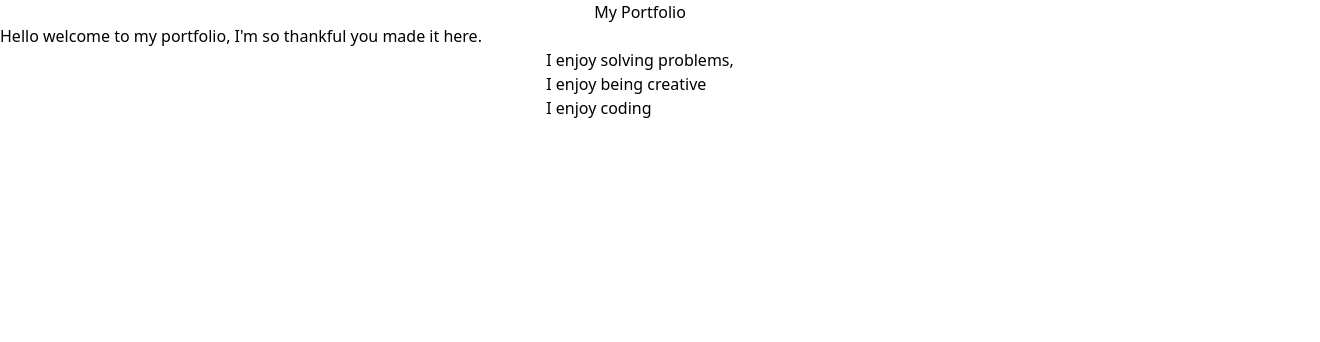
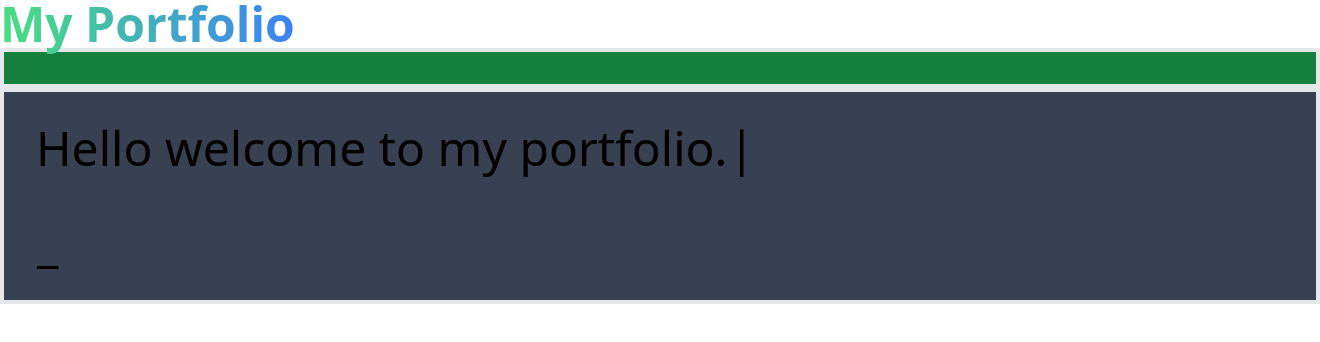
Before and after one commit to calebbbbs/portfolio, a React (Create React App) app in the folder frontend/: page / in a window 1280 px wide. Shown: the top 342 px of the page, 1320 px wide, since content can reach past the window. Built offline with nearby package versions, Linux system fonts and the light colour scheme.

Commit message:
typewriter pckg, removed routes, working on terminal design and new line for typewriter pckg

```diff
--- a/frontend/package.json
+++ b/frontend/package.json
@@ -10,6 +10,7 @@
     "react-dom": "^17.0.2",
     "react-router-dom": "^6.2.1",
     "react-scripts": "5.0.0",
+    "typewriter-effect": "^2.18.2",
     "web-vitals": "^2.1.4"
   },
   "scripts": {
--- a/frontend/src/App.js
+++ b/frontend/src/App.js
@@ -1,17 +1,10 @@
-import { BrowserRouter as Router, Routes, Route } from 'react-router-dom'
-import Welcome from './pages/Welcome'
 import Portfolio from './pages/Portfolio'
 function App() {
   return (
     <>
-      <Router>
-        <div>
-          <Routes>
-            <Route path='/' element={<Portfolio />} />
-            <Route path='/welcome' element={<Welcome />} />
-          </Routes>
-        </div>
-      </Router>
+      <div>
+        <Portfolio />
+      </div>
     </>
   )
 }
--- /dev/null
+++ b/frontend/src/components/Enjoy.jsx
@@ -0,0 +1,13 @@
+import Typewriter from 'typewriter-effect'
+
+function Enjoy() {
+  return (
+    <Typewriter
+      onInit={(typewriter) => {
+        typewriter.changeCursor('_').pauseFor(5000).start().typeString('I hope you enjoy!').start()
+      }}
+    />
+  )
+}
+
+export default Enjoy
--- /dev/null
+++ b/frontend/src/components/Greeting.jsx
@@ -0,0 +1,15 @@
+import Typewriter from 'typewriter-effect'
+
+function Greeting() {
+  return (
+    <Typewriter
+      onInit={(typewriter) => {
+        typewriter
+          .typeString('Hello welcome to my portfolio.')
+          .start()
+      }}
+    />
+  )
+}
+
+export default Greeting
--- a/frontend/src/components/Login.jsx
+++ b/frontend/src/components/Login.jsx
@@ -1,38 +1,38 @@
-import { useState, useEffect } from 'react'
-import {useNavigate} from 'react-router-dom'
+// import { useState, useEffect } from 'react'
+// import {useNavigate} from 'react-router-dom'
 
-function Login() {
-const [text, setText] = useState('')
+// function Login() {
+// const [text, setText] = useState('')
 
-const navigate = useNavigate()
+// const navigate = useNavigate()
 
-const onSubmit = (e) => {
-  e.preventDefault()
+// const onSubmit = (e) => {
+//   e.preventDefault()
 
-  navigate('/')
-}
+//   navigate('/')
+// }
 
-  return (
-    <section className='form flex justify-center'>
-      <form onSubmit={onSubmit}>
-        <div className='form-group'>
-          <label htmlFor='text'>Your Name</label>
-          <input
-            type='text'
-            name='text'
-            id='text'
-            value={text}
-            onChange={(e) => setText(e.target.value)}
-          />
-        </div>
-        <div className='form-group justify-center px-10'>
-          <button className='btn btn-block' type='submit'>
-            Press Me
-          </button>
-        </div>
-      </form>
-    </section>
-  )
-}
+//   return (
+//     <section className='form flex justify-center'>
+//       <form onSubmit={onSubmit}>
+//         <div className='form-group'>
+//           <label htmlFor='text'>Your Name</label>
+//           <input
+//             type='text'
+//             name='text'
+//             id='text'
+//             value={text}
+//             onChange={(e) => setText(e.target.value)}
+//           />
+//         </div>
+//         <div className='form-group justify-center px-10'>
+//           <button className='btn btn-block' type='submit'>
+//             Press Me
+//           </button>
+//         </div>
+//       </form>
+//     </section>
+//   )
+// }
 
-export default Login
+// export default Login
--- a/frontend/src/pages/Portfolio.jsx
+++ b/frontend/src/pages/Portfolio.jsx
@@ -1,13 +1,39 @@
+import Greeting from '../components/Greeting'
+import Enjoy from '../components/Enjoy'
+
 function Portfolio() {
   return (
     <>
       <section className='heading justify-center'>
-        <h1 className="flex justify-center">My Portfolio</h1>
-        <p>Hello welcome to my portfolio, I'm so thankful you made it here.</p>
+        <header className='container mx-auto'>
+          <div className='text-5xl font-extrabold'>
+            <span className='bg-clip-text text-transparent bg-gradient-to-r from-green-400 to-blue-500'>
+            My Portfolio
+            </span>
+          </div>
+          {/* <h1 className='flex justify-center text-3xl'></h1> */}
+        </header>
       </section>
-      <div className='flex justify-center'>
-        <p>I enjoy solving problems,<br /> I enjoy being creative< br/>I enjoy coding</p>
-      </div>
+      <section>
+        <div className="container mx-auto box-content h-45 w-45 p-4 border-4 bg-green-700">
+        </div>
+        <div className="container mx-auto box-content h-45 w-45 p-4 border-4 bg-gray-700">
+        <div className='container mx-auto flex justify-left h-45 w-45 text-5xl'>
+          <span className='box-content h-45 w-45 p-4'>
+            <Greeting />
+            <br />
+            <Enjoy />
+          </span>
+          </div>
+        </div>
+      </section>
+      {/* <div className='flex justify-center'>
+          <p>
+            I enjoy solving problems,
+            <br /> I enjoy being creative
+            <br />I enjoy coding
+          </p>
+        </div> */}
     </>
   )
 }
--- a/frontend/src/pages/Welcome.jsx
+++ /dev/null
@@ -1,16 +0,0 @@
-import Login from '../components/Login'
-
-function welcome() {
-  return (
-    <>
-      <div className='flex justify-center  border-b-4 border-red-300'>
-        <h1 className='justify-center text-1xl font-bold p-10'>
-          welcome to my portfolio
-        </h1>
-      </div>
-      <Login />
-    </>
-  )
-}
-
-export default welcome
```
Also changed, not shown: 1 other file (tests, documents, lock files or other folders).
